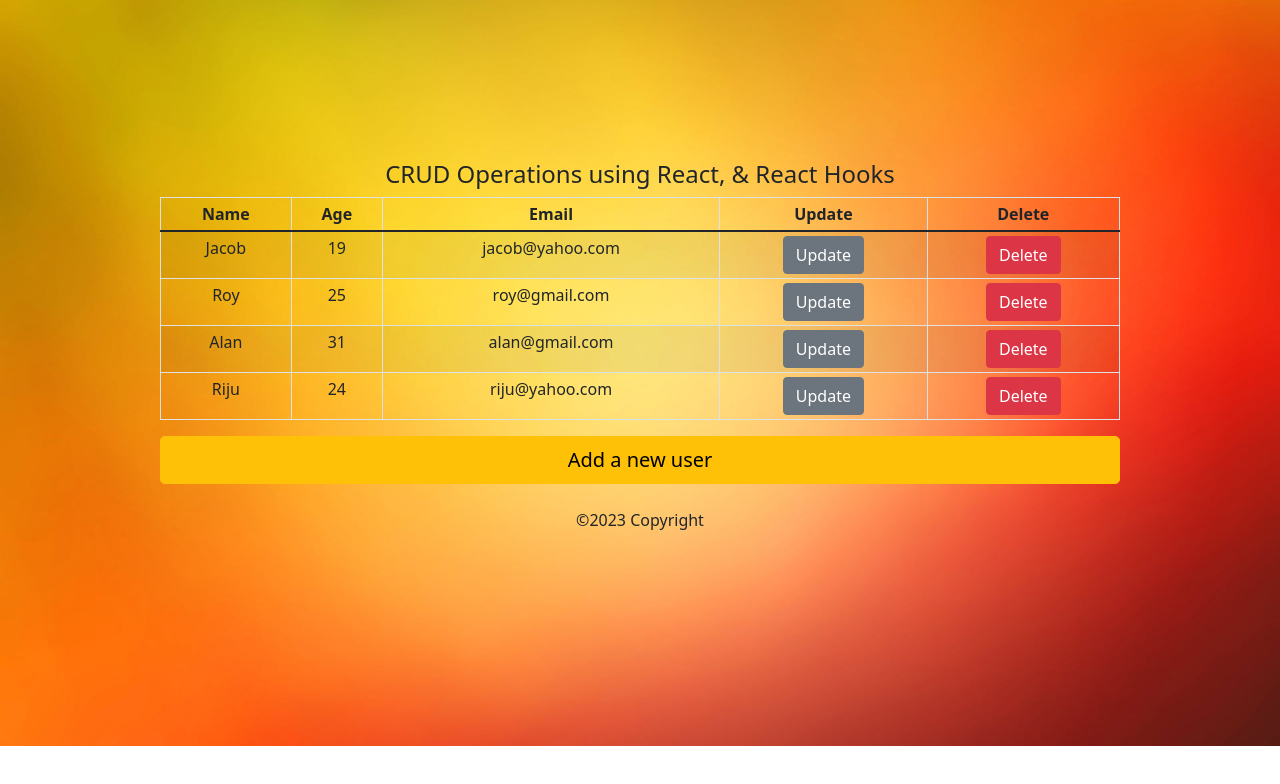
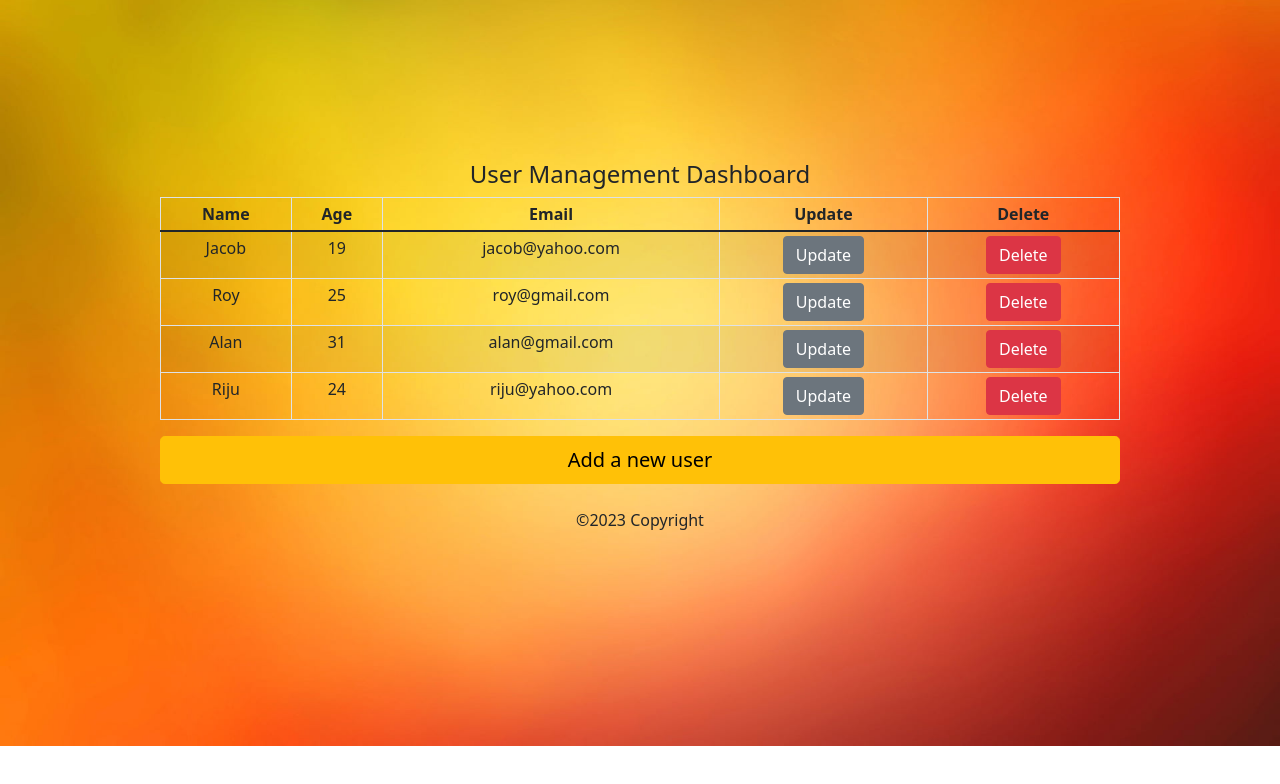
Before and after one commit to johnkoshy/CRUD-Application-React, a React (Create React App) app: page / in a window 1280 px wide. Shown: the top 784 px of the page. Built offline with nearby package versions, Linux system fonts and the light colour scheme.

Commit message:
A new header is given for the homepage

```diff
--- a/src/components/Home.js
+++ b/src/components/Home.js
@@ -30,7 +30,7 @@ function Home() {
 
 	return (
 		<div style={{ margin: '10rem' }}>
-		<h4>CRUD Operations using React, & React Hooks</h4>
+		<h4>User Management Dashboard</h4>
 			<Table striped bordered hover size="sm">
 				<thead>
 					<tr>
```
